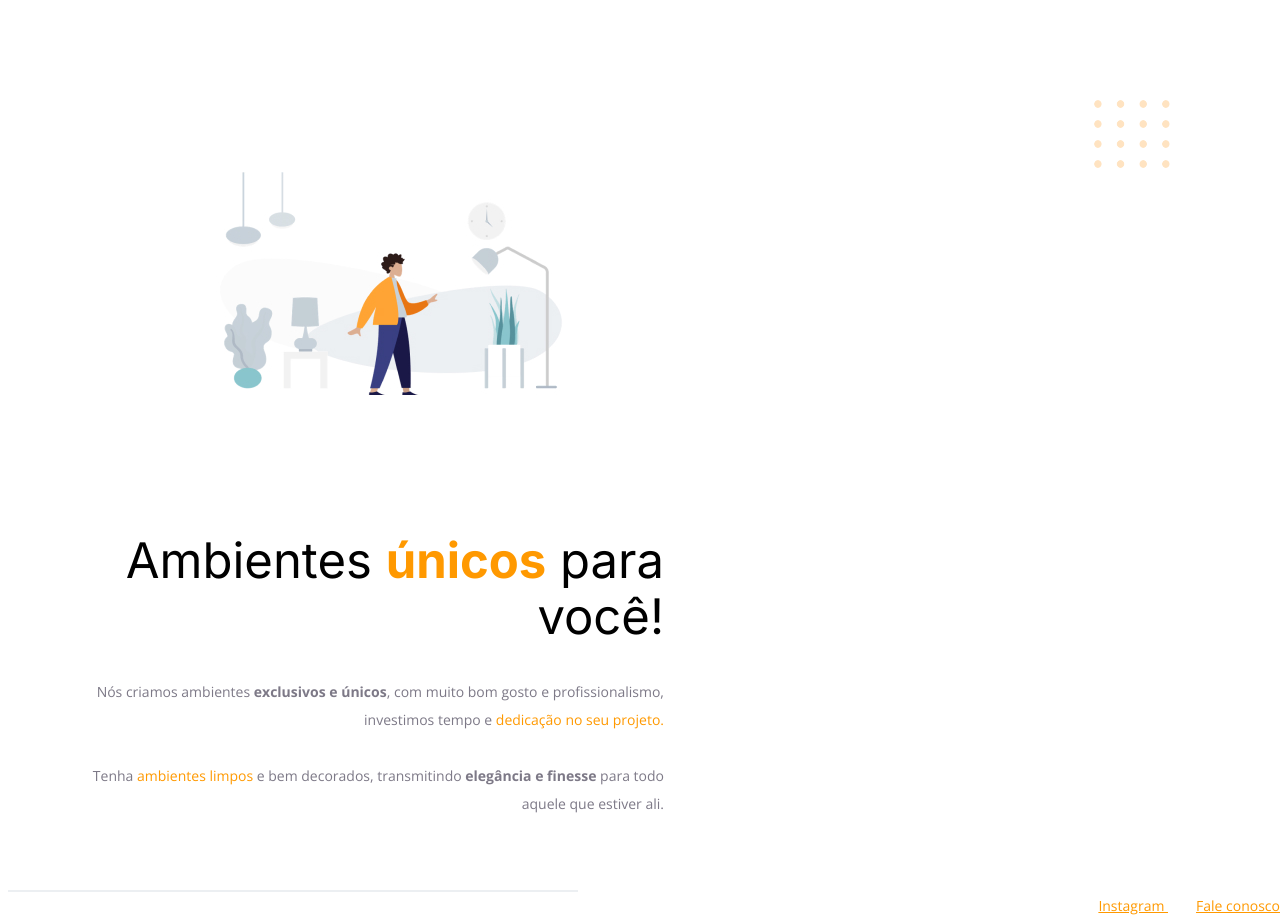
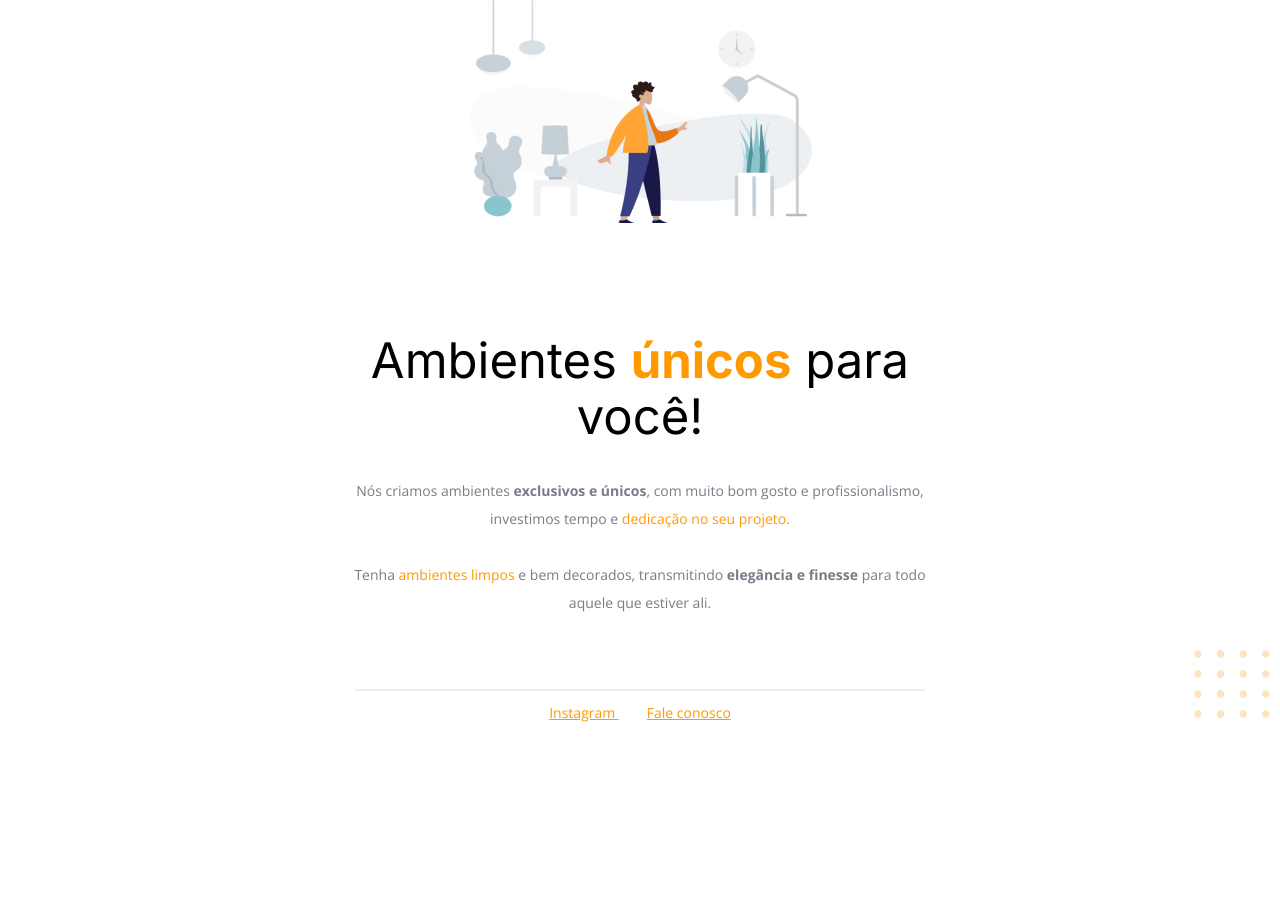
Before and after one commit to nataliacanellas/C-digo-do-desafio---Fase-01, a plain HTML site: page index.html in a window 1280 px wide. After the commit the page ends 800 px from the top, so only its background shows below. Drawn offline with nearby package versions, Linux system fonts and the light colour scheme.

Commit message:
Fixed the style to fit original project

```diff
--- a/style.css
+++ b/style.css
@@ -1,16 +1,17 @@
 body {
   font-family: "Open Sans", sans-serif;
-  text-align: end;
+
   margin: 0;
+  text-align: center;
 }
 
 #hero {
     width: 592px;
-    margin: 72px;
+    margin: 0 auto 72px;
 }
 
 img {
-    margin: 100px;
+    margin-bottom: 72px;
 }
 
 h1 {
@@ -18,12 +19,12 @@ h1 {
   font-size: 49px;
   line-height: 56px;
   font-weight: normal;
+
+  margin-bottom: 32px;
 }
 
 h1 span {
   font-weight: bold;
-
-  margin-bottom: 32px;
 }
 
 span, a {
@@ -36,21 +37,21 @@ p, #footer {
   line-height: 28px;
 }
 
+.line {
+  width: 568px;
+  height: 0;
+
+  margin: 0 auto 8px;
+
+  border: 1px solid #ECEFF2;
+}
+
 #footer a + a {
     margin-left: 28px;
 }
 
-.line {
-    width: 568px;
-    height: 0;
-
-    margin: 0 8px;
-
-    border: 1px solid #ECEFF2;
-}
-
 #balls {
     position: fixed;
-    top: 0;
-    right: 0;
+    bottom: 0px;
+    right: 0px;
 }
```
